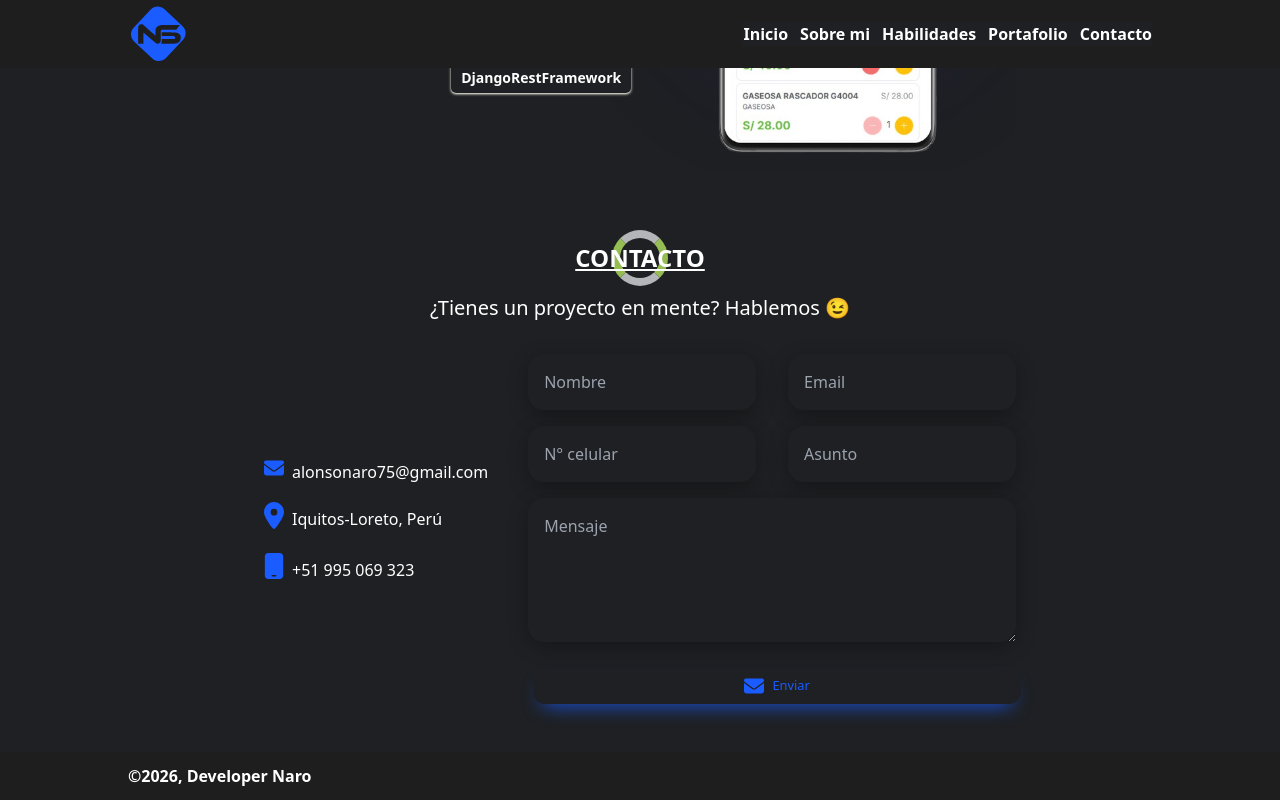
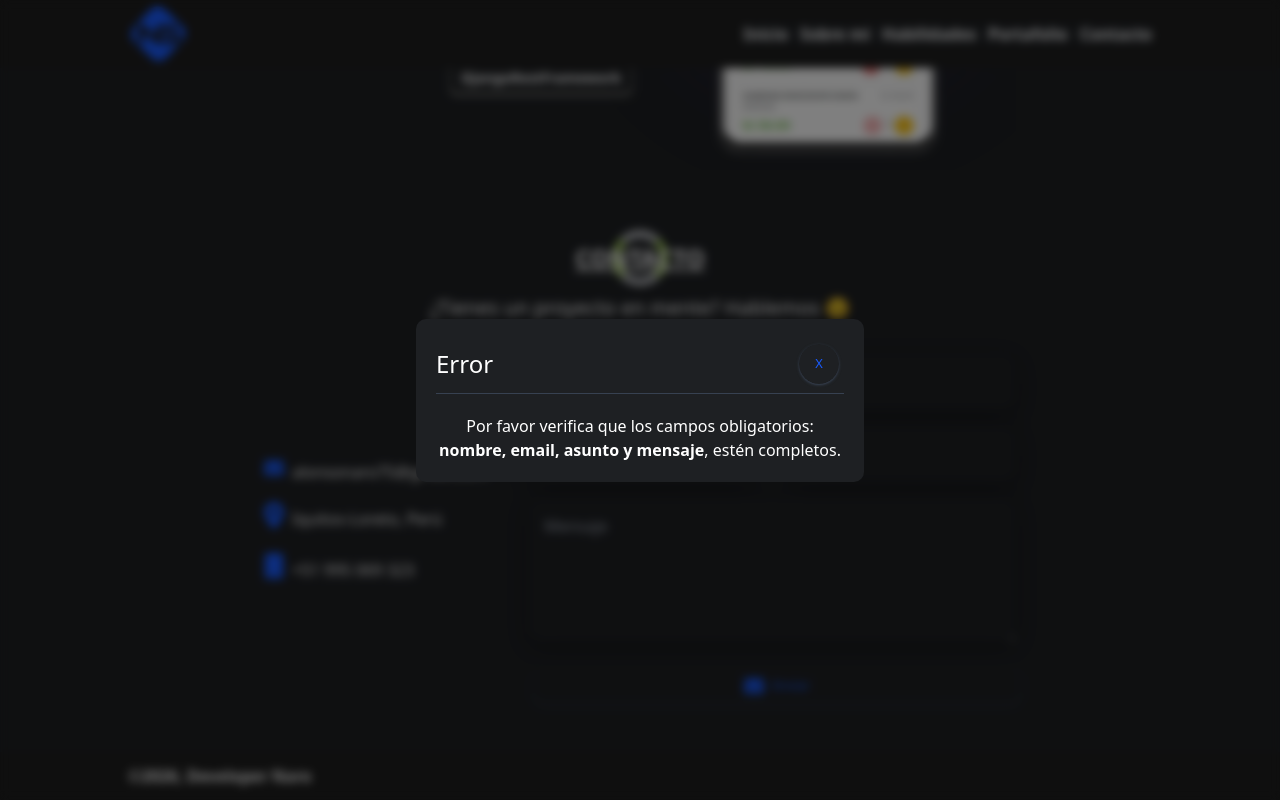
Before and after one commit to CarlosNaro/personal-portfolio, a Nuxt app: page / in a window 1280 px wide. Both pictures are taken after a click on the button "Enviar". Built offline with nearby package versions, Linux system fonts and the light colour scheme; no server answers.

Commit message:
arreglando el boton transparente

```diff
--- a/assets/css/tailwind/baseStyle.css
+++ b/assets/css/tailwind/baseStyle.css
@@ -85,16 +85,13 @@
     outline: none;
     font-size: 0.8rem;
     box-sizing: border-box;
-    box-shadow: 0 10px 20px -10px rgba(var(--ns-primary), 1);
-
 
     &:active {
         animation: ripple-animation 0.3s ease-out;
-
     }
 
     &:hover {
-        box-shadow: 0 10px 15px -10px rgba(var(--ns-primary), 1);
+        box-shadow: 0 10px 20px -10px rgba(var(--ns-primary), 1);
         transform: translate(0, -3px);
     }
 }
--- a/components/Contact/index.vue
+++ b/components/Contact/index.vue
@@ -103,7 +103,12 @@ onMounted(() => {});
             <input type="text" required placeholder="Asunto" v-model="formData.subject" class="input-form" />
           </div>
           <textarea required placeholder="Mensaje" v-model="formData.message" class="input-form min-h-36" />
-          <button :disabled="isLoading" type="button" class="button-default-transparent ns-button__content">
+          <button
+            :disabled="isLoading"
+            type="button"
+            class="button-default-transparent ns-button__content shadow shadow-gray-700"
+            @click="sendEmail"
+          >
             <img :class="isLoading ? 'animate-bounce ' : ''" class="mr-2 w-5" :src="emailSvg" alt="email" />
             <span :hidden="isLoading">Enviar</span>
           </button>
```
